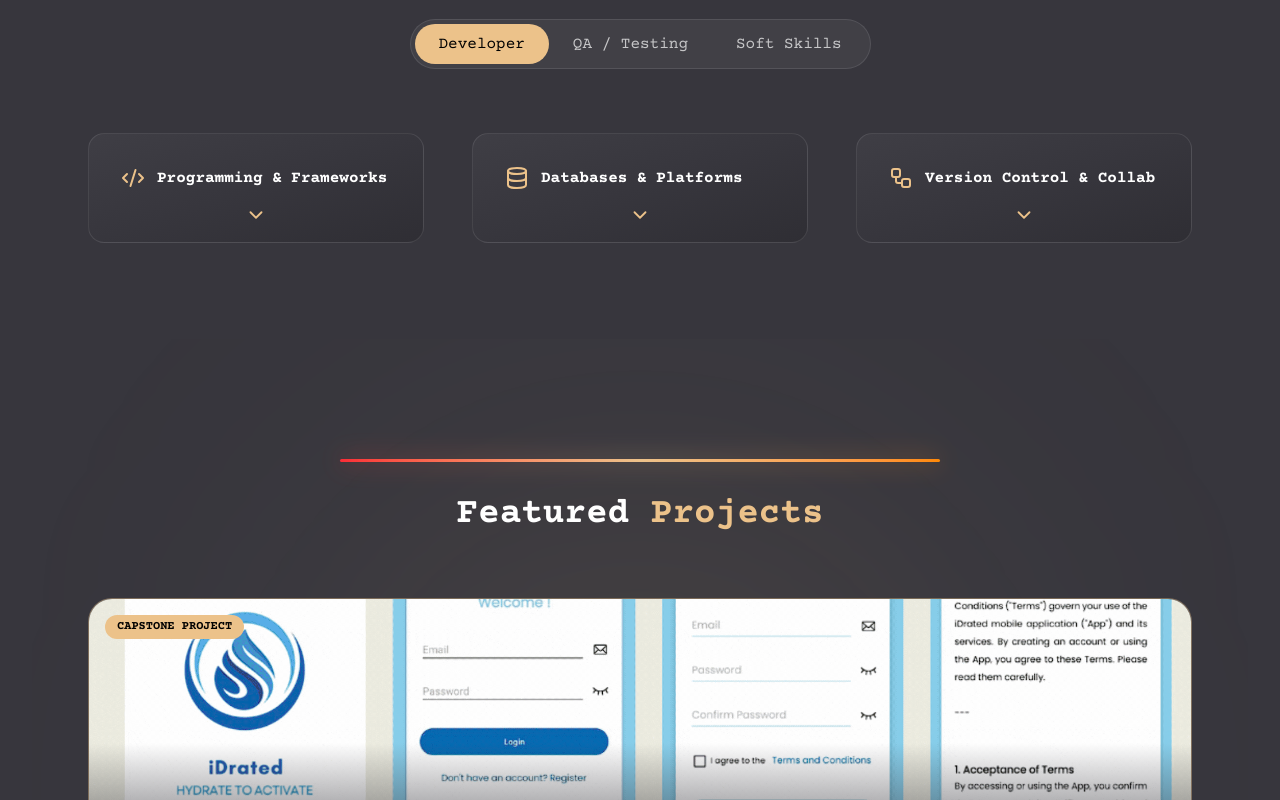
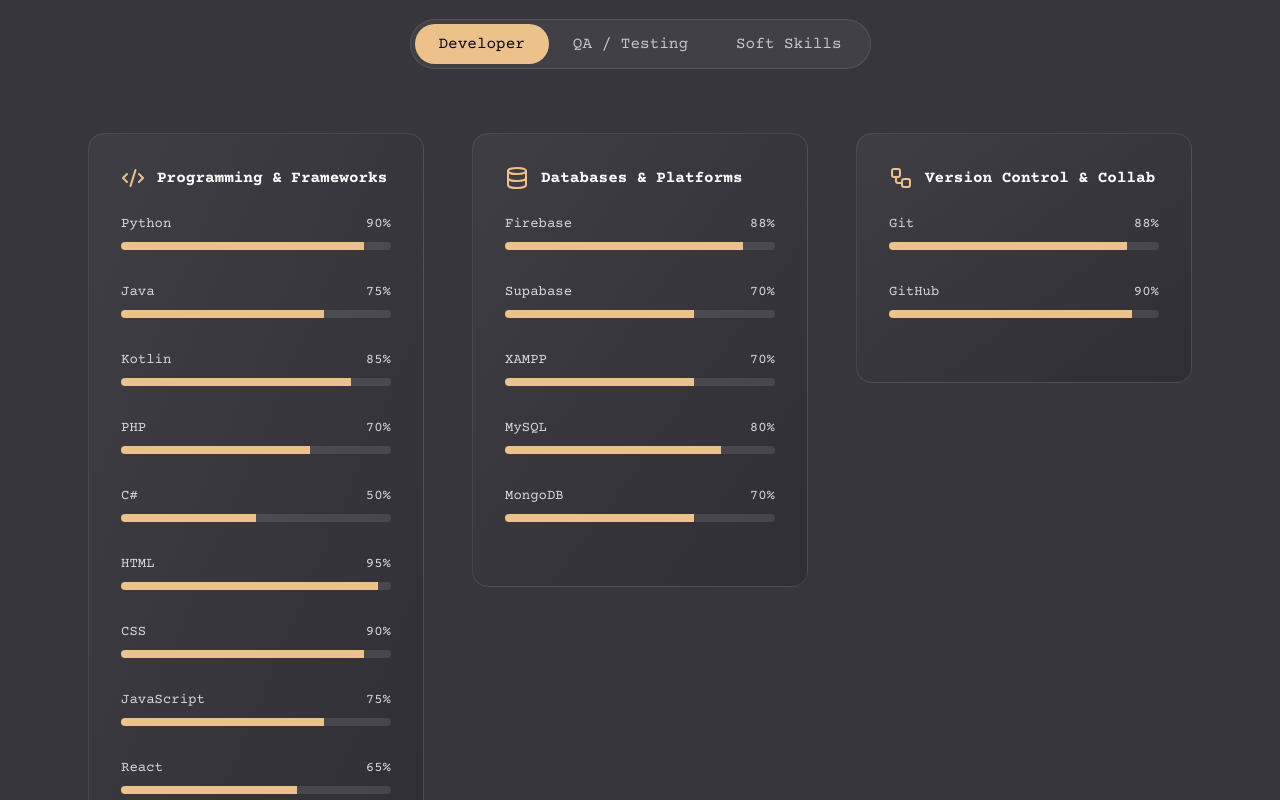
Before and after one commit to JubiloDenise02/portfolio-website-build, a Next.js app: page / in a window 1280 px wide. Shown: the part 1800-2600 px from the top of the page. Built offline with nearby package versions, Linux system fonts and the light colour scheme.

Commit message:
fix some features in skills section

```diff
--- a/src/app/components/Skills.tsx
+++ b/src/app/components/Skills.tsx
@@ -1,15 +1,14 @@
 "use client";
 
 import { useEffect, useState } from "react";
-import { Code2, Database, Bug, Brain, ClipboardList, Workflow, ChevronDown } from "lucide-react";
+import { Code2, Database, Bug, Brain, ClipboardList, Workflow } from "lucide-react";
+
 const Skills = () => {
   const [mode, setMode] = useState<"dev" | "qa" | "soft">("dev");
   const [animate, setAnimate] = useState(false);
-  const [openCards, setOpenCards] = useState<string[]>([]);
 
   useEffect(() => {
     setAnimate(false);
-    setOpenCards([]);
     const timer = setTimeout(() => setAnimate(true), 200);
     return () => clearTimeout(timer);
   }, [mode]);
@@ -92,21 +91,15 @@
   const activeSkills =
     mode === "dev" ? developerSkills : mode === "qa" ? qaSkills : softSkills;
 
-    const toggleCard = (id: string) => {
-    setOpenCards((prev) =>
-      prev.includes(id)
-        ? prev.filter((card) => card !== id)
-        : [...prev, id]
-    );
-  };
-
   return (
     <section id="skills" className="py-24">
-      {/* Styled Line Divider */}
+
+      {/* Divider */}
       <div className="relative mt-6 mb-8 w-150 h-[3px] mx-auto">
         <div className="absolute inset-0 rounded-full bg-linear-to-r from-red-500 via-[#ecc28a] to-orange-400" />
         <div className="absolute inset-0 rounded-full blur-md opacity-70 bg-linear-to-r from-red-500 via-[#ecc28a] to-orange-400" />
       </div>
+
       <div className="max-w-6xl mx-auto px-6">
         <h2 className="text-3xl sm:text-4xl font-semibold text-center mb-12">
           Tech and Soft <span className="text-[#ecc28a]">Skills</span>
@@ -144,26 +137,18 @@
               : "grid-cols-1 md:grid-cols-3"
           }`}
         >
-          {activeSkills.map((category, index) => {
-            const cardId = `${mode}-${index}`;
-            const isOpen = openCards.includes(cardId);
-
-            return (
+          {activeSkills.map((category, index) => (
             <div
-                key={cardId}
-                onClick={() => toggleCard(cardId)}
-                className="group relative cursor-pointer w-full max-w-md rounded-2xl p-8 min-h-[110px] border border-white/10 bg-gradient-to-br from-[#3f3e45] via-[#37363d] to-[#2f2e34] transition-all duration-300 hover:border-[#ecc28a]/60 hover:shadow-[0_0_40px_rgba(236,194,138,0.35)] hover:-translate-y-1"
+              key={index}
+              className="relative w-full max-w-md rounded-2xl p-8 border border-white/10 bg-gradient-to-br from-[#3f3e45] via-[#37363d] to-[#2f2e34] transition-all duration-300"
             >
-                {/* Glow Layer */}
-                <div className="absolute inset-0 rounded-2xl pointer-events-none bg-gradient-to-br from-transparent to-transparent group-hover:from-[#ecc28a]/5 group-hover:to-[#ecc28a]/10 transition-all duration-500" />
-
               <div className="relative z-10">
                 <div className="flex items-center gap-3 font-bold text-white">
                   {category.icon}
                   {category.title}
                 </div>
 
-                  {isOpen && (
+                {/* Skills */}
                 <div className="mt-6 space-y-6 text-white/70">
                   {category.skills.map((skill, i) => (
                     <div key={i}>
@@ -176,28 +161,16 @@
                         <div
                           className="h-full bg-[#ecc28a] transition-all duration-1000 ease-out"
                           style={{
-                                width: animate
-                                  ? `${skill.level}%`
-                                  : "0%",
+                            width: animate ? `${skill.level}%` : "0%",
                           }}
                         />
                       </div>
                     </div>
                   ))}
                 </div>
-                  )}
-                </div>
-                <div className="absolute bottom-4 left-1/2 -translate-x-1/2 pointer-events-none">
-                  <ChevronDown
-                    size={22}
-                    className={`text-[#ecc28a] transition-transform duration-300 ${
-                      isOpen ? "rotate-180" : ""
-                    }`}
-                  />
               </div>
             </div>
-            );
-          })}
+          ))}
         </div>
       </div>
     </section>
```
Lines whose indentation alone changed are shown as unchanged.
